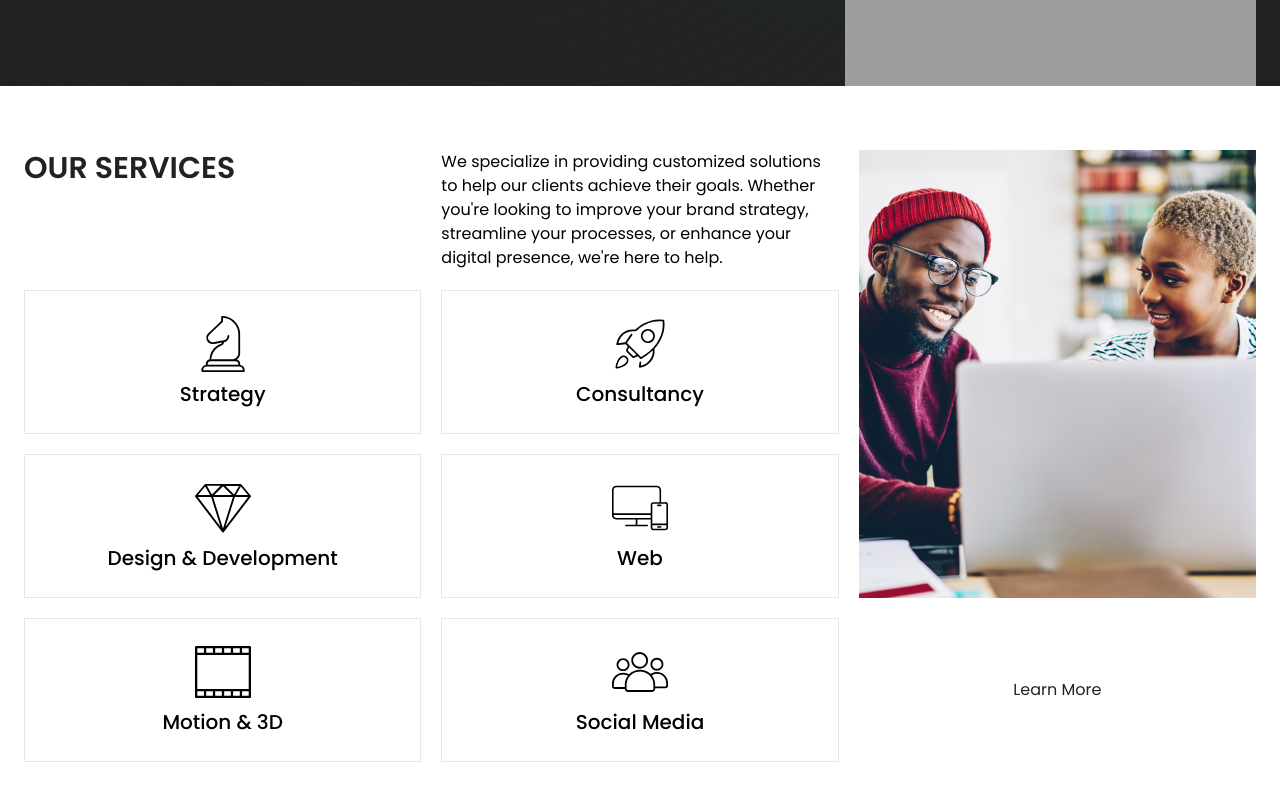
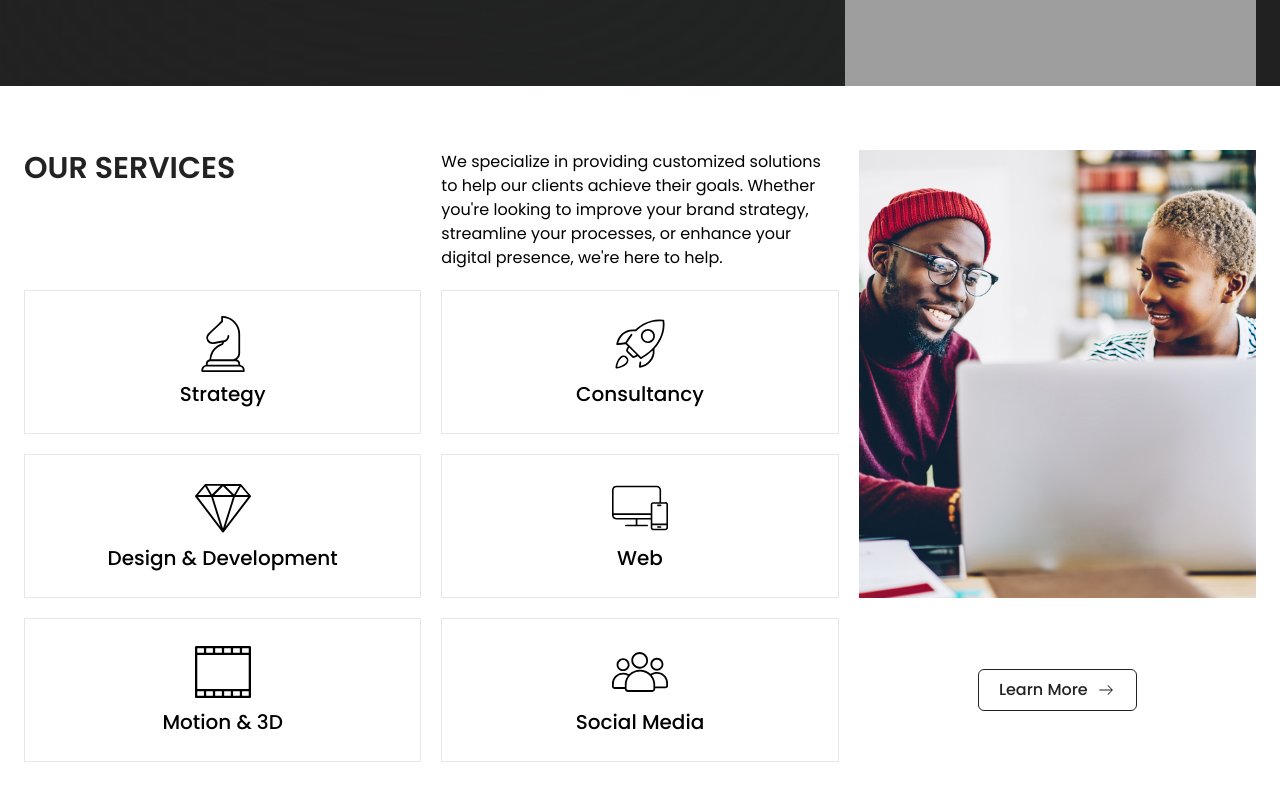
Before and after one commit to Qaudri/added-frontend, a Nuxt app: page / in a window 1280 px wide. Shown: the part 714-1514 px from the top of the page. Built offline with nearby package versions, Linux system fonts and the light colour scheme; grey boxes are pictures that could not be loaded.

Commit message:
refactor: hover duration reduced to 300ms, services section design in progress

```diff
--- /dev/null
+++ b/components/Icons/Next.vue
@@ -0,0 +1,3 @@
+<template>
+  <svg xmlns="http://www.w3.org/2000/svg" xmlns:xlink="http://www.w3.org/1999/xlink" viewBox="0 0 50 50" fill="currentColor"><path d="M29.84375 13.09375C29.46875 13.160156 29.167969 13.433594 29.0625 13.796875C28.957031 14.164063 29.066406 14.554688 29.34375 14.8125L38.53125 24L9 24C8.96875 24 8.9375 24 8.90625 24C8.355469 24.027344 7.925781 24.496094 7.953125 25.046875C7.980469 25.597656 8.449219 26.027344 9 26L38.53125 26L29.34375 35.1875C29.046875 35.429688 28.910156 35.816406 28.996094 36.191406C29.082031 36.5625 29.375 36.855469 29.746094 36.941406C30.121094 37.027344 30.507813 36.890625 30.75 36.59375L41.65625 25.71875L42.34375 25L41.65625 24.28125L30.75 13.40625C30.542969 13.183594 30.242188 13.070313 29.9375 13.09375C29.90625 13.09375 29.875 13.09375 29.84375 13.09375Z"/></svg>
+</template>
--- a/components/Ui/Buttons/Primary.vue
+++ b/components/Ui/Buttons/Primary.vue
@@ -1,6 +1,6 @@
 <template>
   <div>
-    <button @click="emitclicked()" class="py-2 px-5 text-white focus:text-white hover:text-white bg-primary hover:bg-secondary focus:bg-secondary font-medium text-base 2xl:text-lg justify-center duration-500 ease-in-out rounded-md outline-none focus:outline-none" :class="flexdisplay ? 'flex w-full' : 'block w-fit'">
+    <button @click="emitclicked()" class="py-2 px-5 text-white focus:text-white hover:text-white bg-primary hover:bg-secondary focus:bg-secondary font-medium text-base 2xl:text-lg justify-center duration-300 ease-in-out rounded-md outline-none focus:outline-none" :class="flexdisplay ? 'flex w-full' : 'block w-fit'">
       <slot />
     </button>
   </div>
--- a/components/Ui/Buttons/Secondary.vue
+++ b/components/Ui/Buttons/Secondary.vue
@@ -1,6 +1,6 @@
 <template>
   <div>
-    <button @click="emitclicked()" class="py-2 px-5 text-accent border-accent focus:text-white hover:text-white border font-medium text-base 2xl:text-lg justify-center duration-500 ease-in-out rounded-md outline-none focus:outline-none" :class="[flexdisplay ? 'flex w-full' : 'block w-fit', standout ? 'bg-primary  border-primary hover:bg-secondary focus:bg-secondary': 'bg-transparent hover:bg-primary focus:bg-primary hover:border-primary focus:border-primary']">
+    <button @click="emitclicked()" class="py-2 px-5 text-accent border-accent focus:text-white hover:text-white border font-medium text-base 2xl:text-lg justify-center duration-300 ease-in-out rounded-md outline-none focus:outline-none" :class="[flexdisplay ? 'flex w-full' : 'block w-fit', standout ? 'bg-primary  border-primary hover:bg-secondary focus:bg-secondary': 'bg-transparent hover:bg-primary focus:bg-primary hover:border-primary focus:border-primary']">
       <slot />
     </button>
   </div>
--- a/components/Ui/Buttons/Tertiary.vue
+++ b/components/Ui/Buttons/Tertiary.vue
@@ -1,6 +1,6 @@
 <template>
   <div>
-    <button @click="emitclicked" class="font-normal text-sm xl:text-base 2xl:text-lg hover:text-primary ease-in-out duration-500 border-b border-transparent hover:border-primary select-none text-left outline-none focus:outline-none focus:border-primary" :class="white_text ? 'text-white' : 'text-accent'">
+    <button @click="emitclicked" class="font-normal text-sm xl:text-base 2xl:text-lg hover:text-primary ease-in-out duration-300 border-b border-transparent hover:border-primary select-none text-left outline-none focus:outline-none focus:border-primary" :class="white_text ? 'text-white' : 'text-accent'">
       <slot />
     </button>
   </div>
--- a/pages/index.vue
+++ b/pages/index.vue
@@ -73,7 +73,12 @@
         </div>
 
         <div class="h-36 w-full grid place-items-center">
-          <UiButtonsTertiary>Learn More</UiButtonsTertiary>
+          <UiButtonsSecondary class="group">
+            <div class="flex align-center gap-2 group-hover:gap-3 duration-300 ease-in-out">
+              <UiTypographyP>Learn More</UiTypographyP>
+              <IconsNext class="w-5"/>
+            </div>
+          </UiButtonsSecondary>
         </div>
 
       </div>
```
